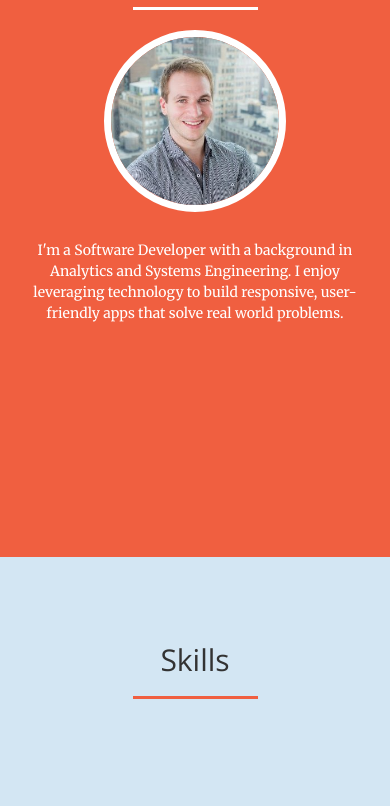
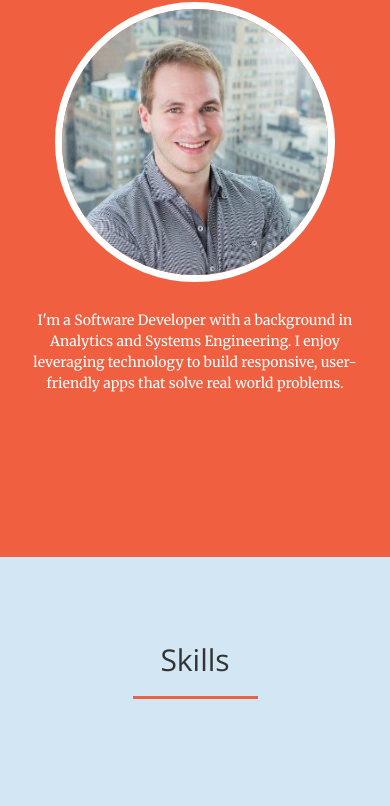
Before and after one commit to danfaeh/Portfolio, a plain HTML site: page index.html in a window 390 px wide. Shown: the part 544-1350 px from the top of the page. Drawn offline with nearby package versions, Linux system fonts and the light colour scheme.

Commit message:
more responsive mobile

```diff
--- a/css/style.css
+++ b/css/style.css
@@ -52,7 +52,7 @@ p {
 }
 
 .about-info{
-    bottom: 2em;
+    bottom: 4em;
     position: relative;
 }
 
@@ -138,8 +138,20 @@ aside {
     color: black !important;
     background-color: transparent;
 }
-@media(max-width:768px){
+
+@media(max-width:770px){
     .team-member img{
+        height: 20em;
+        width: 20em;
+    }
+
+    .large{
+        font-size: 22px;
+    }
+}
+
+@media(max-width:415px){
+     img{
         height: 13em;
         width: 13em;
     }
@@ -501,7 +513,6 @@ body {
 }
 
 .team-member img{
-    margin: 0 auto;
     border: 7px solid white;
 }
 
--- a/index.html
+++ b/index.html
@@ -91,9 +91,9 @@
                     <div class="row">
                         </div>
                         <div class="row">
-                            <div class="col-sm-4 col-sm-offset-4">
+                            <div class="col-xs-12 text-center">
                                 <div class="team-member">
-                                    <img src="img/me.jpg" class="img-responsive img-circle" alt="">
+                                    <img src="img/me.jpg" class="text-center img-circle">
                                 </div>
                             </div>
                         </div>
```
